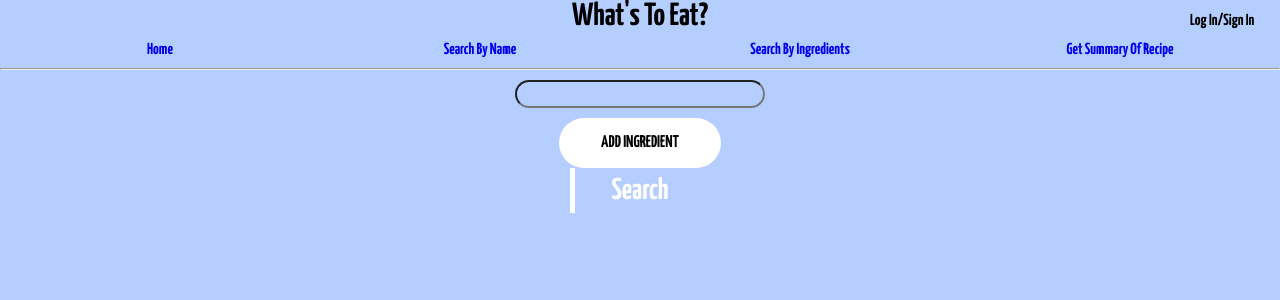
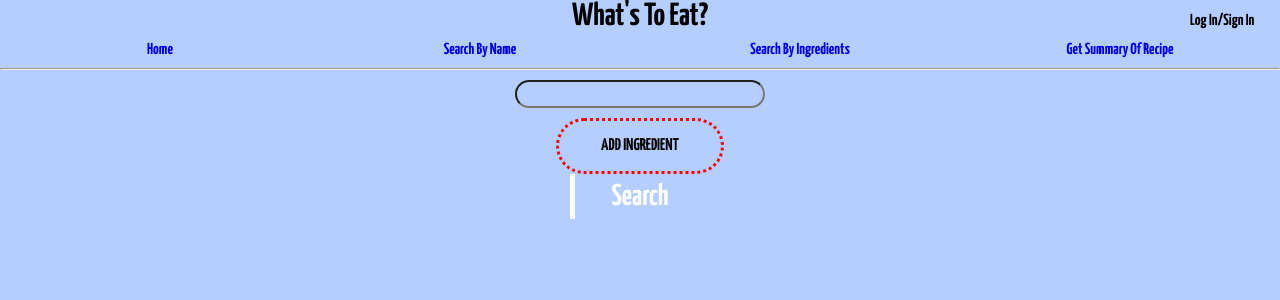
Before and after one commit to sjxliu/recipe-search-frontend, a React (Create React App) app: page /ingredientSearch in a window 1280 px wide. Shown: the top 300 px of the page. Built offline with nearby package versions, Linux system fonts and the light colour scheme.

Commit message:
added button styling

```diff
--- a/src/components/styles/ingredients-search.css
+++ b/src/components/styles/ingredients-search.css
@@ -19,11 +19,11 @@
   display: inline-block;
   border-radius: 6em;
   transition: all 0.2s;
-  border: none;
+  border: dotted red;
   font-family: inherit;
   font-weight: 500;
   color: black;
-  background-color: white;
+  background-color: rgb(180, 206, 255);
 }
 
 .add-ingred:hover {
@@ -49,16 +49,16 @@
   transition: all 0.4s;
 }
 
-/* .add-ingred::after {
-  background-color: #fff;
-} */
+.add-ingred::after {
+  background-color: rgb(180, 206, 255);
+}
 
 .add-ingred:hover::after {
   transform: scaleX(1.4) scaleY(1.6);
   opacity: 0;
 }
 
-.testing {
+/* .testing {
   display: "flex";
   justify-content: "center";
   align-items: "center";
@@ -66,7 +66,8 @@
   width: "278px";
   margin: "auto";
   height: "24px";
-}
+} */
+
 
 .results {
   font-size: 3rem;
```
